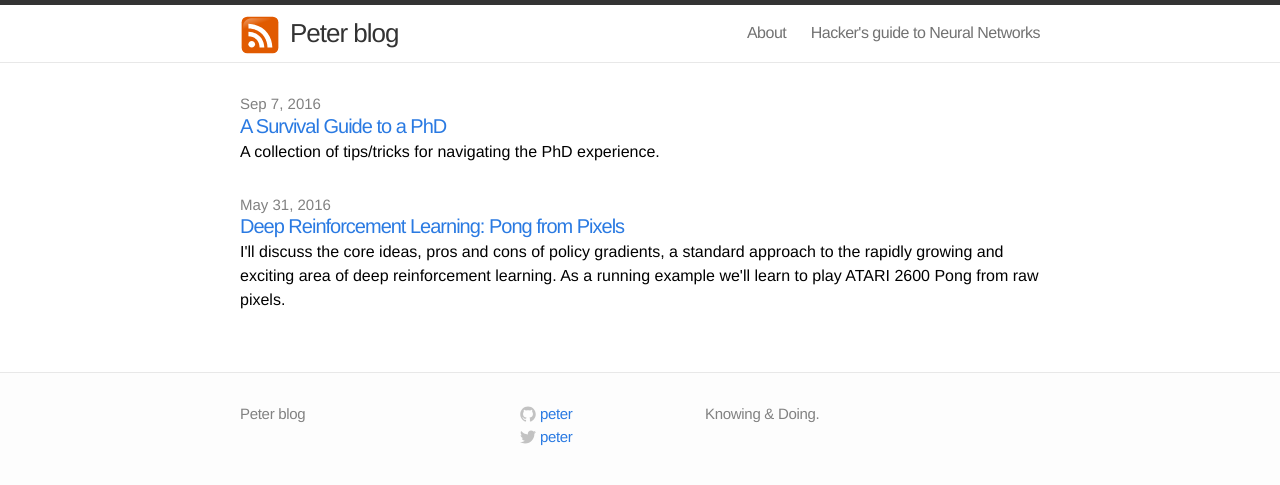
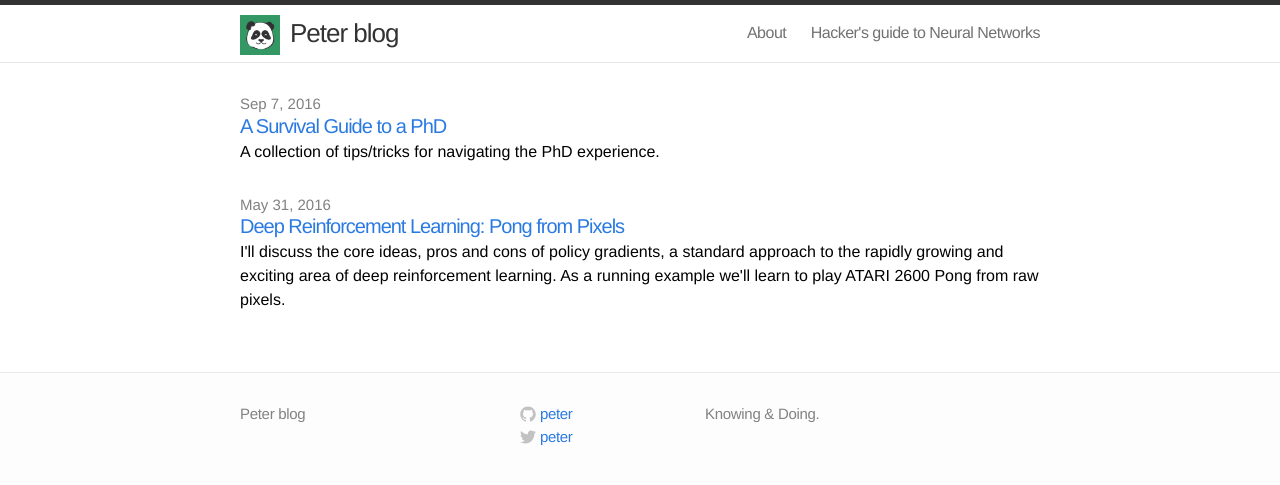
Before and after one commit to hzckid/hzckid.github.io, a Jekyll site: the page built from index.html, in a window 1280 px wide. Shown: the top 485 px of the page. Built offline with Jekyll 4.4.1, drawn with Linux system fonts in a browser that asks for light colours.

Commit message:
modified ico

```diff
--- a/_includes/header.html
+++ b/_includes/header.html
@@ -4,7 +4,7 @@
 
     <div style="float:left; margin-top:10px; margin-right:10px;">
     <a href="{{ "/feed.xml" | prepend: site.baseurl }}">
-      <img src="/assets/rssicon.svg" width="40">
+      <img src="/assets/panda.ico" width="40">
     </a>
     </div>
 
```
Also changed, not shown: assets/panda.ico (added).
